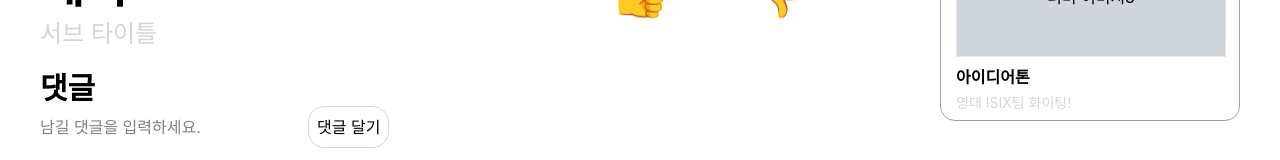
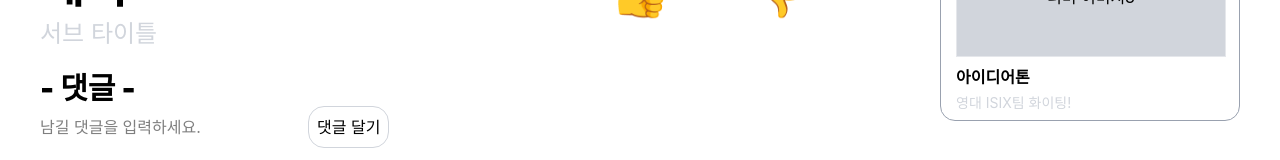
Before and after one commit to Likelion-YeungNam-Univ/14th-fe-assignment-7, a React (Vite) app: page / in a window 1280 px wide. Shown: the part 623-783 px from the top of the page. Built offline with nearby package versions, Linux system fonts and the light colour scheme.

Commit message:
최종 제출본

```diff
--- a/src/comment_list.jsx
+++ b/src/comment_list.jsx
@@ -28,7 +28,7 @@ const Comment_List = () => {
 
   return (
     <div>
-      <div className="text-3xl font-black">댓글</div>
+      <div className="text-3xl font-black">- 댓글 -</div>
       <form className="flex gap-5" onSubmit={handleAdd}>
         <input placeholder="남길 댓글을 입력하세요." value={inputText} onChange={handleComment}/>
         <button type="submit" className="p-2 w-auto h-auto rounded-2xl border-1 border-gray-300">댓글 달기</button>
```
